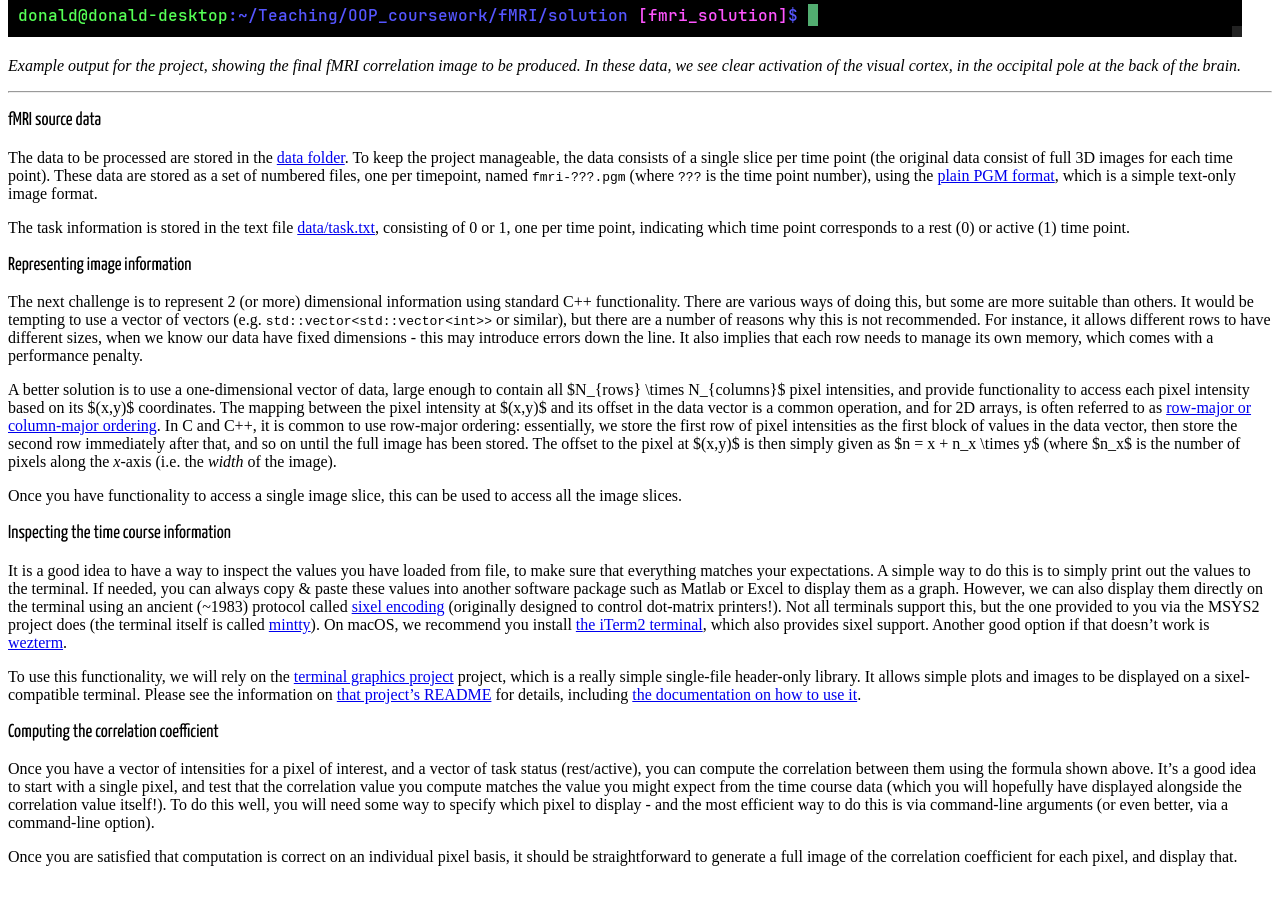
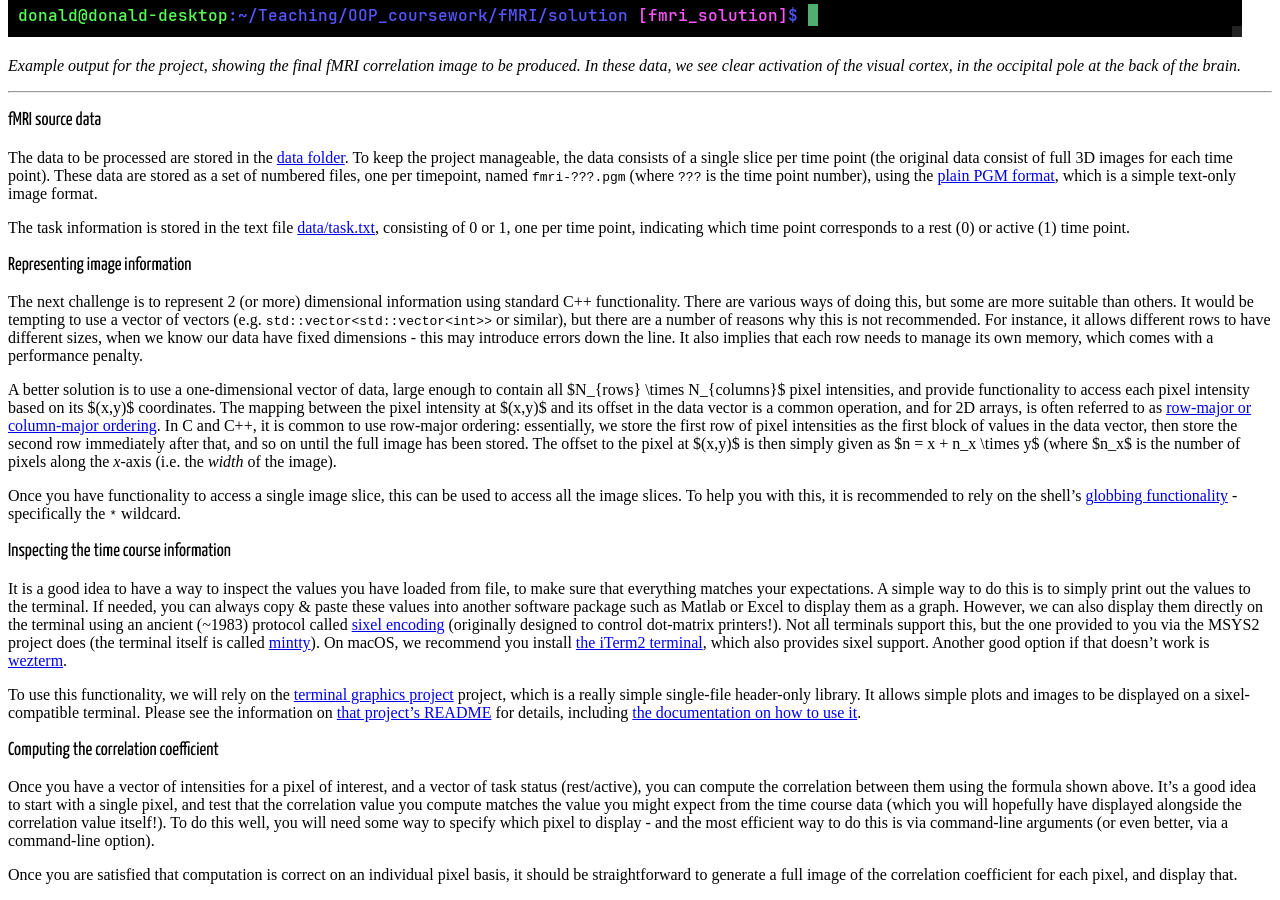
Before and after one commit to KCL-BMEIS/OOP, a Jekyll site: the page built from projects/fMRI/assignment.md, in a window 1280 px wide and 900 px high, scrolled down 1647 px. Built offline with Jekyll 4.4.1, drawn with Linux system fonts in a browser that asks for light colours; some web fonts are replaced; our own code applies the rules of GitHub Pages for plain Markdown files.

Commit message:
Update assignment.md

```diff
--- a/projects/fMRI/assignment.md
+++ b/projects/fMRI/assignment.md
@@ -46,7 +46,7 @@ The next challenge is to represent 2 (or more) dimensional information using sta
 
 A better solution is to use a one-dimensional vector of data, large enough to contain all $N_{rows} \times N_{columns}$ pixel intensities, and provide functionality to access each pixel intensity based on its $(x,y)$ coordinates. The mapping between the pixel intensity at $(x,y)$ and its offset in the data vector is a common operation, and for 2D arrays, is often referred to as [row-major or column-major ordering](https://en.wikipedia.org/wiki/Row-_and_column-major_order). In C and C++, it is common to use row-major ordering: essentially, we store the first row of pixel intensities as the first block of values in the data vector, then store the second row immediately after that, and so on until the full image has been stored. The offset to the pixel at $(x,y)$ is then simply given as $n = x + n_x \times y$ (where $n_x$ is the number of pixels along the *x*-axis (i.e. the _width_ of the image).
 
-Once you have functionality to access a single image slice, this can be used to access all the image slices.
+Once you have functionality to access a single image slice, this can be used to access all the image slices. To help you with this, it is recommended to rely on the shell's [globbing functionality](https://www.shell-tips.com/bash/wildcards-globbing/) - specifically the `*` wildcard.
 
 ### Inspecting the time course information
 
```
